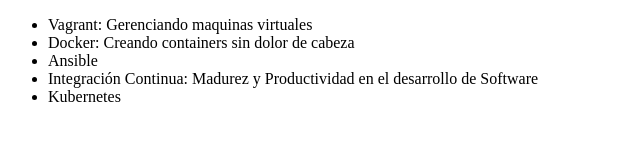
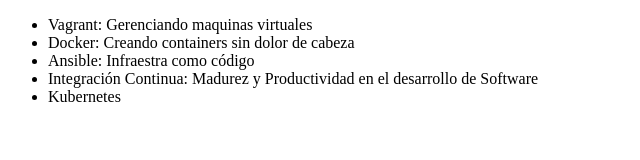
Before and after one commit to Matu570/alura-git, a plain HTML site: page index.html in a window 1280 px wide. Shown: the whole page, without its empty margins (0-640 px from the left). Drawn offline with Linux system fonts and the light colour scheme.

Commit message:
Cambiando el nombre del curso de Ansible

```diff
--- a/index.html
+++ b/index.html
@@ -10,7 +10,7 @@
     <ul>
         <li>Vagrant: Gerenciando maquinas virtuales</li>
         <li>Docker: Creando containers sin dolor de cabeza</li>
-        <li>Ansible</li>
+        <li>Ansible: Infraestra como código</li>
         <li>Integración Continua: Madurez y Productividad en el desarrollo de Software</li>
         <li>Kubernetes</li>
     </ul>
```
